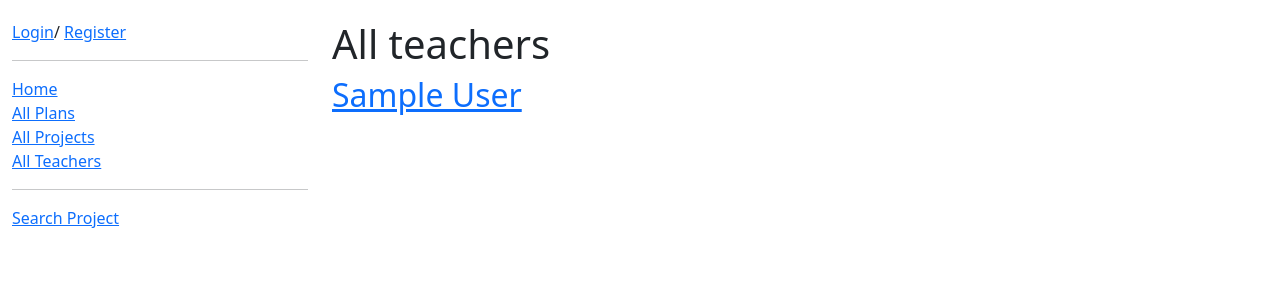
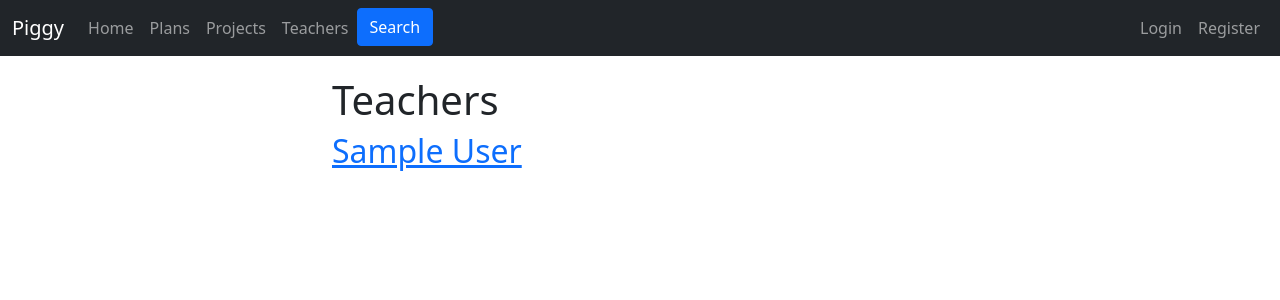
Before and after one commit to Distributed-System-Course/Piggy-ProjG, a Django app: page /teachers/ in a window 1280 px wide. Shown: the top 300 px of the page. Run offline with Django 3.2, Linux system fonts and the light colour scheme; tables that the repository leaves empty hold one stand-in row (Sample ...); some libraries are stand-ins or nearby versions.

Commit message:
feat: style

```diff
--- a/PiggyProjG/piggy/static/piggy/css/style.css
+++ b/PiggyProjG/piggy/static/piggy/css/style.css
@@ -2,11 +2,11 @@
     margin-top: 20px;
 }
 
-.sidebar-nav {
+/* .sidebar-nav {
     padding: 0;
     list-style: none;
 }
 
 th, td {
     padding: 5px;
-}
+} */
--- a/PiggyProjG/piggy/templates/piggy/base_generic.html
+++ b/PiggyProjG/piggy/templates/piggy/base_generic.html
@@ -1,45 +1,81 @@
 <!DOCTYPE html>
 <html lang="en">
   <head>
-    <meta charset="UTF-8">
-    <meta http-equiv="X-UA-Compatible" content="IE=edge">
-    <meta name="viewport" content="width=device-width, initial-scale=1.0">
+    <meta charset="UTF-8" />
+    <meta http-equiv="X-UA-Compatible" content="IE=edge" />
+    <meta name="viewport" content="width=device-width, initial-scale=1.0" />
     {% block title %}
     <title>Piggy</title>
     {% endblock %}
-    <link href="https://cdn.jsdelivr.net/npm/bootstrap@5.1.3/dist/css/bootstrap.min.css" rel="stylesheet" integrity="sha384-1BmE4kWBq78iYhFldvKuhfTAU6auU8tT94WrHftjDbrCEXSU1oBoqyl2QvZ6jIW3" crossorigin="anonymous">
+    <link
+      href="https://cdn.jsdelivr.net/npm/bootstrap@5.1.3/dist/css/bootstrap.min.css"
+      rel="stylesheet"
+      integrity="sha384-1BmE4kWBq78iYhFldvKuhfTAU6auU8tT94WrHftjDbrCEXSU1oBoqyl2QvZ6jIW3"
+      crossorigin="anonymous"
+    />
     <!-- Add additional CSS in static file -->
+    <!-- <link rel="stylesheet" href="https://maxcdn.bootstrapcdn.com/bootstrap/3.4.1/css/bootstrap.min.css"> -->
     {% load static %}
-    <link rel="stylesheet" href="{% static 'piggy/css/style.css' %}">
-    <link rel="icon" href="{% static 'piggy/favicon.svg' %}">
-    <link rel="shortcut icon" href="{% static 'piggy/favicon.png' %}">
+    <link rel="stylesheet" href="{% static 'piggy/css/style.css' %}" />
+    <link rel="icon" href="{% static 'piggy/favicon.svg' %}" />
+    <link rel="shortcut icon" href="{% static 'piggy/favicon.png' %}" />
   </head>
 
 <body>
+<nav class="navbar navbar-expand-sm bg-dark navbar-dark">
+<div class="container-fluid">
+    <a class="navbar-brand" href="{% url 'piggy:index' %}">Piggy</a>
+    <button class="navbar-toggler" type="button" data-bs-toggle="collapse" data-bs-target="#navbarSupportedContent" aria-controls="navbarSupportedContent" aria-expanded="false" aria-label="Toggle navigation">
+        <span class="navbar-toggler-icon"></span>
+    </button>
+    <div class="navbar-collapse" id="navbarSupportedContent">
+    <ul class="navbar-nav me-auto mb-2 mb-lg-0">
+        <li class="nav-item">
+            <a class="nav-link" href="{% url 'piggy:index' %}">Home</a>
+        </li>
+        <li class="nav-item">
+            <a class="nav-link" href="{% url 'piggy:plans' %}">Plans</a>
+        </li>
+        <li class="nav-item">
+            <a class="nav-link" href="{% url 'piggy:projects' %}">Projects</a>
+        </li>
+        <li class="nav-item">
+            <a class="nav-link" href="{% url 'piggy:teachers' %}">Teachers</a>
+        </li>
+        <!-- <li class="nav-item"><a class="nav-link" href="{% url 'piggy:search_projects' %}">Search Project</a></li> -->
+        <li class="nav-itme">
+            <a href="{% url 'piggy:search_projects' %}">
+                <button class="btn btn-primary" type="button">Search</button></a>
+        </li>
+    </ul>
+    <ul class="navbar-nav navbar-right">
+        {% if uu %}
+        <li class="nav-item">
+            <a class="nav-link" href="{% url 'piggy:dashboard' %}"
+                ><span class="glyphicon glyphicon-user"></span> {{ uu.name}}</a>
+        </li>
+        <li class="nav-item">
+            <a class="nav-link" href="{% url 'piggy:logout' %}"
+                ><span class="glyphicon glyphicon-log-out"></span> Logout</a>
+        </li>
+        {% else %}
+        <li class="nav-item">
+            <a class="nav-link" href="{% url 'piggy:login' %}"
+                ><span class="glyphicon glyphicon-log-in"></span>Login</a>
+        </li>
+        <li class="nav-item">
+            <a class="nav-link" href=" {% url 'piggy:register' %}"
+                ><span class="glyphicon glyphicon-user"></span>Register</a >
+        </li>
+        {% endif %}
+    </ul>
+    </div>
+</div>
+</nav>
+
 <div class="container-fluid">
     <div class="row">
-        <div class="col-sm-3">
-            {% block sidebar %}
-                <ul class="sidebar-nav">
-                    {% if uu %}
-                    <li>Welcome,<br/><a href="{% url 'piggy:dashboard' %}">{{uu.name}}</a> ({{role}})</li>
-                    <li><a href="{% url 'piggy:logout' %}">Logout</a></li>
-                    {% else %}
-                    <li>
-                        <a href="{% url 'piggy:login' %}">Login</a>/
-                        <a href=" {% url 'piggy:register' %}">Register</a>
-                    </li>
-                    {% endif %}
-                    <hr/>
-                    <li><a href="{% url 'piggy:index' %}">Home</a></li>
-                    <li><a href="{% url 'piggy:plans' %}">All Plans</a></li>
-                    <li><a href="{% url 'piggy:projects' %}">All Projects</a></li>
-                    <li><a href="{% url 'piggy:teachers' %}">All Teachers</a></li>
-                    <hr/>
-                    <li><a href="{% url 'piggy:search_projects' %}">Search Project</a></li>
-                </ul>
-            {% endblock %}
-        </div>
+    <div class="col-sm-3">{% block sidebar %} {% endblock %}</div>
     <div class="col-sm-9">
         {% block content %}
         <!-- default content text (typically empty) -->
@@ -48,5 +84,4 @@
     </div>
 </div>
 </body>
-
 </html>
--- a/PiggyProjG/piggy/templates/piggy/plans.html
+++ b/PiggyProjG/piggy/templates/piggy/plans.html
@@ -1,11 +1,11 @@
 {% extends "piggy/base_generic.html" %}
 
 {% block title %}
-    <title> All Plans - Piggy </title>
+    <title> Plans - Piggy </title>
 {% endblock %}
 
 {% block content %}
-    <h1> All Plans </h1>
+    <h1> Plans </h1>
     <!-- Organized by 'teacher's -->
     {% if all_plans %}
         <ul>
--- a/PiggyProjG/piggy/templates/piggy/projects.html
+++ b/PiggyProjG/piggy/templates/piggy/projects.html
@@ -1,11 +1,11 @@
 {% extends "piggy/base_generic.html" %}
 
 {% block title %}
-    <title> All Projects - Piggy </title>
+    <title> Projects - Piggy </title>
 {% endblock %}
 
 {% block content %}
-    <h1> All Projects </h1>
+    <h1 class="h1"> Projects </h1>
     <!-- Grouped by 'plan's -->
     {% if all_plans %}
         {% for plan in all_plans %}
--- a/PiggyProjG/piggy/templates/piggy/teachers.html
+++ b/PiggyProjG/piggy/templates/piggy/teachers.html
@@ -1,15 +1,15 @@
 {% extends "piggy/base_generic.html" %}
 
 {% block title %}
-    <title> All Teachers - Piggy </title>
+    <title> Teachers - Piggy </title>
 {% endblock title %}
 
 {% block content %}
-    <h1> All teachers </h1>
+    <h1 class="h1"> Teachers </h1>
     {% if teachers %}
         {% for teacher in teachers %}
         <div class="teacher_block">
-        <h2><a href="{% url 'piggy:teacher_detail' teacher.id %}">{{ teacher.name }}</a></h2>
+        <h2 class="h2"><a href="{% url 'piggy:teacher_detail' teacher.id %}">{{ teacher.name }}</a></h2>
         </div>
         {% endfor %}
     {% else %}
```
Lines whose indentation alone changed are shown as unchanged.
